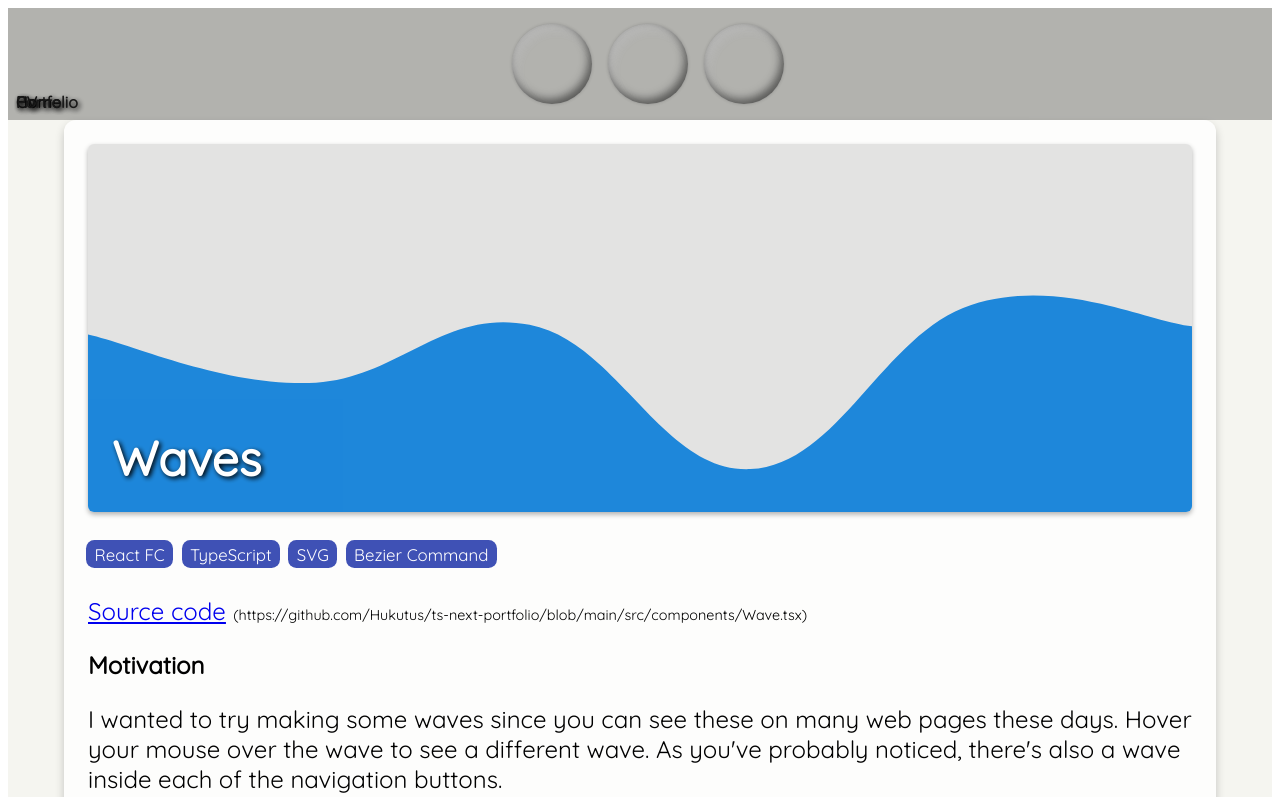
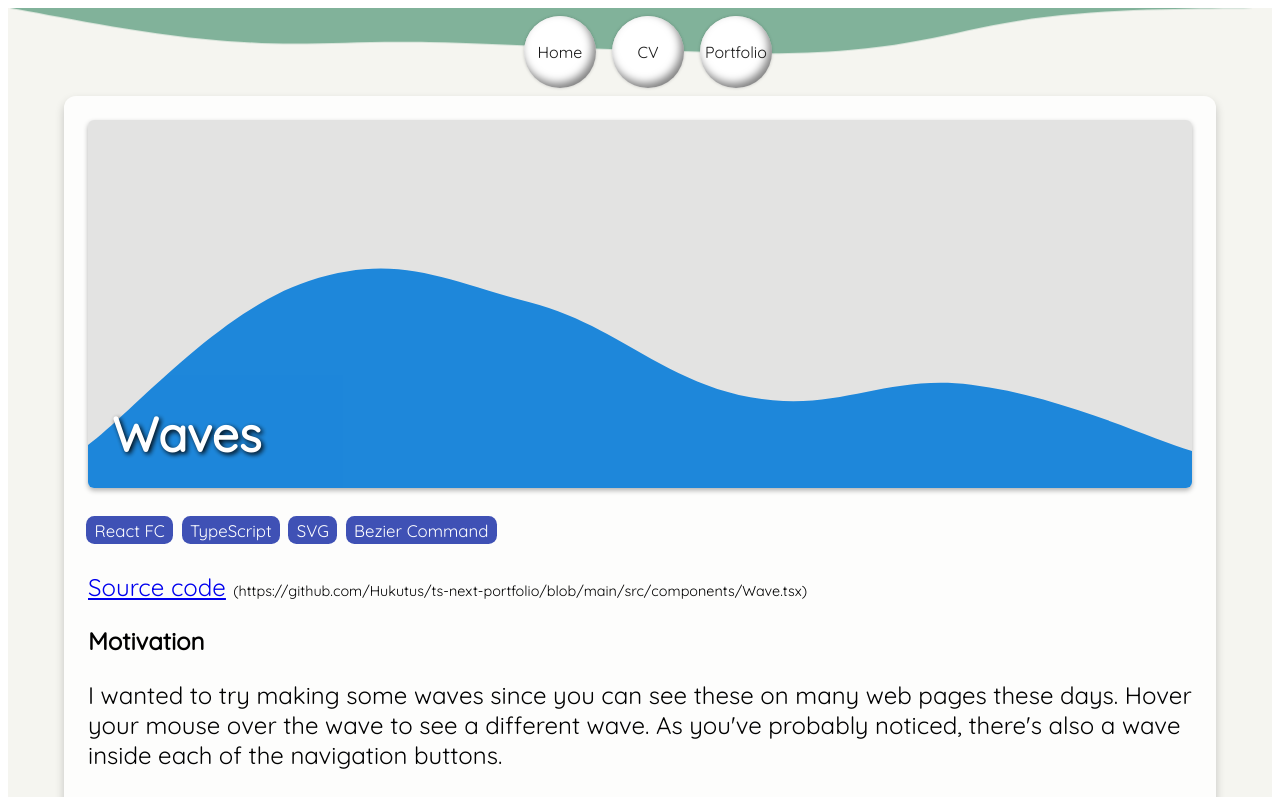
Before and after one commit to Hukutus/ts-next-portfolio, a Next.js app: page /Portfolio/Waves in a window 1280 px wide. Shown: the top 797 px of the page. Built offline with nearby package versions, Linux system fonts and the light colour scheme.

Commit message:
Modify navbar

```diff
--- a/src/components/NavItem.tsx
+++ b/src/components/NavItem.tsx
@@ -29,14 +29,13 @@ const NavItem: FC<Readonly<NavItemType>> = ({
             width={size ?? "5em"}
           />*/}
 
-          <h1 className="unselectable">{text}</h1>
+          <p className="unselectable">{text}</p>
         </nav>
       </Link>
 
       <style jsx>
         {`
-          h1 {
-            position: absolute;
+          p {
             font-size: ${fontSize ?? "1.5em"};
             font-family: Quicksand, sans-serif;
             color: ${Colors.text};
@@ -53,7 +52,8 @@ const NavItem: FC<Readonly<NavItemType>> = ({
             margin-left: 1em;
             border-radius: 50%;
             overflow: hidden;
-            background-color: transparent;
+            background-color: white;
+            z-index: 1;
 
             transition: box-shadow 0.2s ease, background-color 0.3s ease;
             box-shadow: 0 0 0.2em ${Colors.shadow},
@@ -61,15 +61,15 @@ const NavItem: FC<Readonly<NavItemType>> = ({
               inset 0.3em 0.4em 0.5em rgba(255, 255, 255, 0.7);
 
             &:hover {
-              background-color: white;
+              background-color: ${Colors.background};
             }
           }
 
-          @media only screen and (max-width: 820px) {
+          /*@media only screen and (max-width: 820px) {
             .nav-item {
               margin: 0;
             }
-          }
+          }*/
         `}
       </style>
     </>
--- a/src/components/NavigationBar.tsx
+++ b/src/components/NavigationBar.tsx
@@ -2,6 +2,7 @@ import { FC, useState } from "react";
 import NavItem, { NavItemType } from "@/components/NavItem";
 import Colors from "@/utils/Colors";
 import useScrollPosition from "@/components/UseScrollPosition";
+import Wave from "@/components/Wave";
 
 const NavigationBar: FC = () => {
   const [stickyVisible, setStickyVisible] = useState(false);
@@ -28,8 +29,20 @@ const NavigationBar: FC = () => {
   return (
     <>
       <nav className={`nav-container ${stickyVisible ? "sticky" : ""}`}>
+        <div className="wave-container">
+          <Wave
+            color={Colors.main}
+            waves={6}
+            viewBox={{ width: 1500, height: 100 }}
+            fixedPoints={{ 0: 100, 2: 50, 3: 50, 6: 100 }}
+            height="100%"
+            width="100%"
+            resetOnHover
+          />
+        </div>
+
         {navItems.map((item: NavItemType) => (
-          <NavItem key={item.href} {...item} size="5em" fontSize="1em" />
+          <NavItem key={item.href} {...item} size="4.5em" fontSize="1em" />
         ))}
       </nav>
 
@@ -49,9 +62,7 @@ const NavigationBar: FC = () => {
             transform: translateY(0);
             transition: transform 0.2s ease-in;
 
-            //height: 5.5em;
-            //background: ${Colors.dark};
-            //box-shadow: 0 0.2em 0.5em ${Colors.shadow};
+            height: 5.5em;
           }
 
           .sticky {
@@ -63,6 +74,14 @@ const NavigationBar: FC = () => {
               justify-content: space-around;
             }
           }*/
+
+          .wave-container {
+            position: absolute;
+            display: flex;
+            top: 0;
+            width: 100%;
+            transform: rotate(180deg);
+          }
         `}
       </style>
     </>
--- a/src/components/Wave.tsx
+++ b/src/components/Wave.tsx
@@ -1,4 +1,4 @@
-import { FC, useEffect, useState } from "react";
+import { FC, useCallback, useEffect, useState } from "react";
 
 export type PointType = {
   x: number;
@@ -22,6 +22,7 @@ export type WaveProps = {
   width?: number | string;
   viewBox?: ViewBox;
   fixedPoints?: { [key: number]: number };
+  resetOnHover?: boolean;
 };
 
 const line = (a: PointType, b: PointType): LineType => {
@@ -81,21 +82,9 @@ const generatePoints = (
           : randomY(viewBox),
     }));
 
-const Wave: FC<WaveProps> = (props: WaveProps) => {
-  const [pathD, setPathD] = useState("");
-  const [viewBox, setViewBox] = useState(null);
-
-  useEffect(() => {
-    setViewBox(props.viewBox ?? { width: 1000, height: 200 });
-  }, [props.viewBox]);
-
-  const svgPathD = (waves?: number): string => {
+const svgPathD = ({ viewBox, waves, fixedPoints }: WaveProps): string => {
   // Get points
-    const points: PointType[] = generatePoints(
-      viewBox,
-      waves ?? props.waves ?? 4,
-      props.fixedPoints,
-    );
+  const points: PointType[] = generatePoints(viewBox, waves || 4, fixedPoints);
 
   // Start at bottom left
   const pathStart = `M0,${viewBox.height},0,${points[0].y}`;
@@ -116,13 +105,20 @@ const Wave: FC<WaveProps> = (props: WaveProps) => {
   return pathStart + d + pathEnd;
 };
 
+const Wave: FC<WaveProps> = ({
+  viewBox = { width: 1000, height: 200 },
+  waves,
+  fixedPoints,
+  height,
+  width,
+  color,
+  resetOnHover,
+}: WaveProps) => {
+  const [pathD, setPathD] = useState("");
+
   useEffect(() => {
-    if (!viewBox) {
-      return;
-    }
-
-    setPathD(svgPathD());
-  }, [viewBox]);
+    setPathD(svgPathD({ viewBox, waves, fixedPoints }));
+  }, [viewBox, waves, fixedPoints]);
 
   return (
     <>
@@ -130,11 +126,13 @@ const Wave: FC<WaveProps> = (props: WaveProps) => {
         <svg
           xmlns="http://www.w3.org/2000/svg"
           viewBox={`0 0 ${viewBox.width} ${viewBox.height}`}
-          height={props.height}
-          width={props.width}
-          onMouseEnter={() => setPathD(svgPathD())}
+          height={height}
+          width={width}
+          onMouseEnter={() =>
+            resetOnHover && setPathD(svgPathD({ viewBox, waves, fixedPoints }))
+          }
         >
-          <path d={pathD} fill={props.color ?? "#2196f3"} stroke="none" />
+          <path d={pathD} fill={color ?? "#2196f3"} stroke="none" />
         </svg>
       ) : (
         <></>
--- a/src/pages/_app.tsx
+++ b/src/pages/_app.tsx
@@ -3,6 +3,7 @@ import { MDXProvider } from "@mdx-js/react";
 import Link from "next/link";
 import Meta from "@/components/Head";
 import Layout from "@/layouts/Layout";
+import Colors from "@/utils/Colors";
 
 const components = {
   a: Link,
@@ -36,7 +37,8 @@ const App: FC<any> = ({ Component, pageProps }) => (
           padding: 0;
           margin: 0;
 
-          color: $dark-gray;
+          background-color: ${Colors.main};
+          color: ${Colors.text};
           font-family: -apple-system, BlinkMacSystemFont, Segoe UI, Roboto,
             Oxygen, Ubuntu, Cantarell, Fira Sans, Droid Sans, Helvetica Neue,
             sans-serif;
```
Lines whose indentation alone changed are shown as unchanged.
